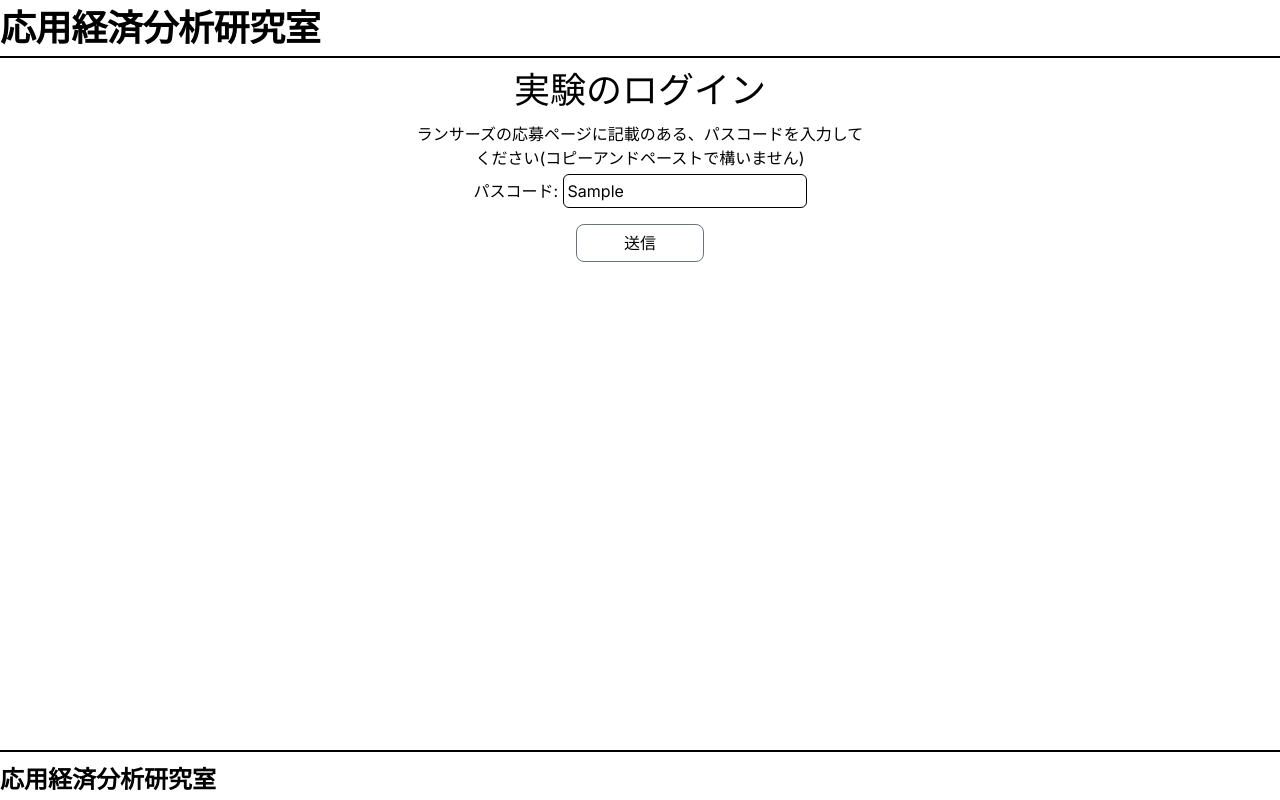
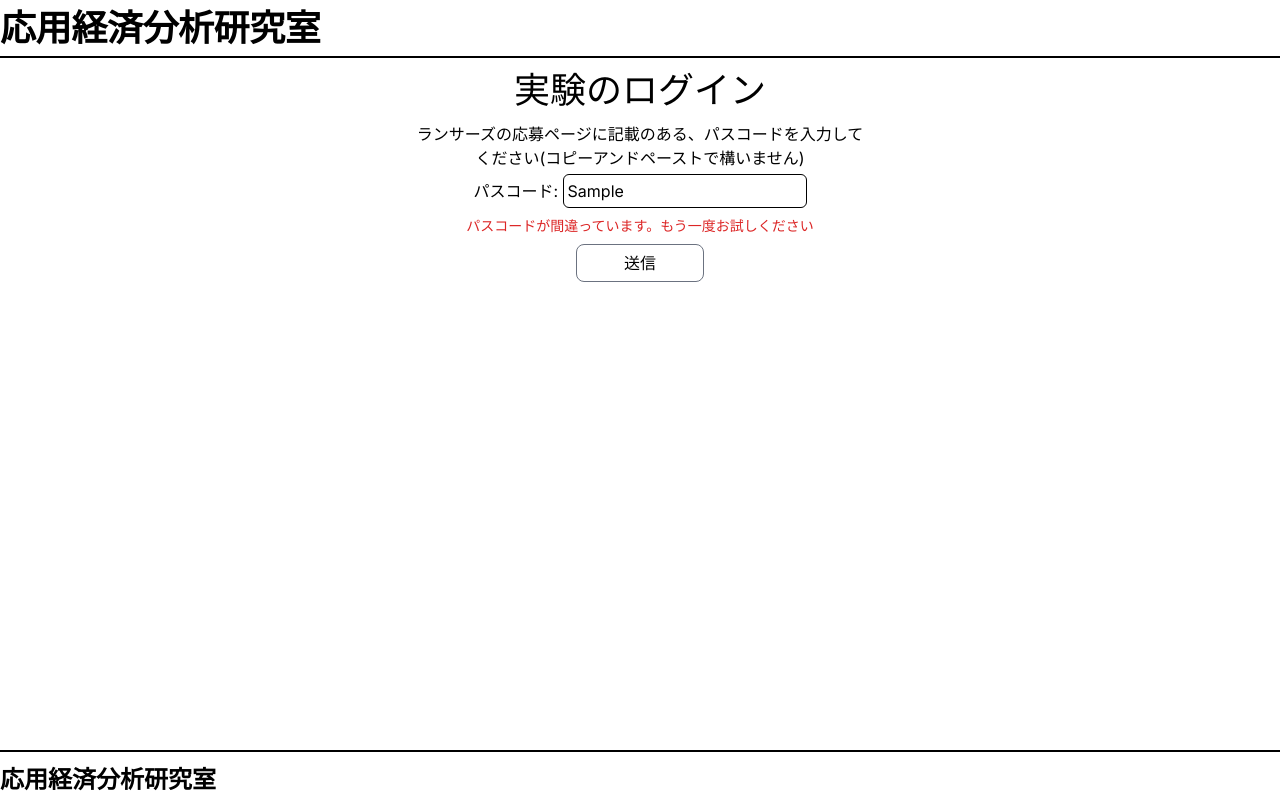
Before and after one commit to HyuDev7/online_survey, a Next.js app: page /auth in a window 1280 px wide. Both pictures are taken after typing "Sample" into the empty fields and a click on the button "送信". Built offline with nearby package versions, Linux system fonts and the light colour scheme; no server answers.

Commit message:
fixed warning message alert

```diff
--- a/src/app/auth/page.tsx
+++ b/src/app/auth/page.tsx
@@ -1,5 +1,5 @@
 import AuthComp from "@/components/AuthComp";
 
 export default function page() {
-  return <AuthComp />;
+  return <AuthComp/>;
 }
--- a/src/components/AuthComp.tsx
+++ b/src/components/AuthComp.tsx
@@ -3,17 +3,19 @@ import { useState } from "react";
 import { useRouter } from "next/navigation";
 import { UserIdType } from "@/lib/formDataTypes";
 
-export default function AuthComp(){
+export default function AuthComp() {
   const router = useRouter();
+  //check fail or not
+  const [isFail, setIsFail] = useState(false);
 
-        const userId: UserIdType = {passCode: "" };
+  const userId: UserIdType = { passCode: "" };
   const [userIdBody, setUserIdBody] = useState(userId);
 
   function handleChange(e: React.ChangeEvent<HTMLInputElement>) {
     // console.log(e.target);
     const { name, value } = e.target;
     setUserIdBody({ ...userIdBody, [name]: value });
-          console.log(userIdBody);
+    // console.log(userIdBody);
   }
 
   async function handleSubmission(event: React.MouseEvent<HTMLButtonElement>) {
@@ -30,7 +32,8 @@ export default function AuthComp(){
 
       if (!response.ok) {
         const message = `an error occurred : ${response.statusText}`;
-              window.alert(message);
+        // console.log("your trial got failed");
+        setIsFail(true);
         return;
       }
 
@@ -64,6 +67,14 @@ export default function AuthComp(){
             onChange={handleChange}
           />
         </div>
+
+        {/* if passcode validation fail, show warning text */}
+        {isFail && (
+          <p className="text-sm text-red-600">
+            パスコードが間違っています。もう一度お試しください
+          </p>
+        )}
+
         <div>
           <button onClick={handleSubmission} className="buttonStyle">
             送信
--- a/src/components/RandomNavigateButton.tsx
+++ b/src/components/RandomNavigateButton.tsx
@@ -1,6 +1,7 @@
 "use client";
 import { useRouter } from "next/navigation";
 import React from "react";
+import { useState } from "react";
 import { ButtonPropType } from "@/lib/formDataTypes";
 import { validateForm } from "@/lib/validateForm";
 import sendFormData from "@/lib/sendFormData";
@@ -15,6 +16,9 @@ export default function RandomNavigateButton(
 
   //select next child pass
   const childpass = selectChildPass(childpass1, childpass2);
+
+  //check fail or not, init state
+  const [isFail, setIsFail] = useState(false);
 
   //setting of router
   const router = useRouter();
@@ -41,6 +45,7 @@ export default function RandomNavigateButton(
     const validateResult = validateForm(formData);
     //if result is false block going to the next page
     if (!validateResult) {
+      setIsFail(true);
       return;
     }
 
@@ -52,11 +57,18 @@ export default function RandomNavigateButton(
   }
 
   return (
+    <>
       <button
         onClick={handleClick}
         className="my-2 rounded-lg border border-solid border-gray-500 p-1.5 max-w-fit"
       >
         {props.buttonWord}
       </button>
+      {isFail && (
+        <p className="text-sm text-red-600">
+          入力内容に誤りがあるようです。もう一度お試しください
+        </p>
+      )}
+    </>
   );
 }
--- a/src/components/SecondGameForm.tsx
+++ b/src/components/SecondGameForm.tsx
@@ -31,7 +31,7 @@ export default function SecondGameForm({
         <p>次はあなたが1000円を分けることができます。</p>
         <p>ただし相手は先ほどあなたにお金を渡した人とは異なる人です。</p>
         <p>いくら相手にお金を渡しますか？</p>
-        <p>渡す金額を以下の入力欄に半角数字で入力してください。</p>
+        <p>渡す金額を以下の入力欄に0以上、1000以下の半角数字で入力してください。</p>
       </div>
 
       <div className="flex flex-col">
```
Also changed, not shown: src/lib/validateForm.ts (+4 -4 lines), src/components/ProfileForm.tsx (line endings or trailing spaces). Lines whose indentation alone changed are shown as unchanged.
